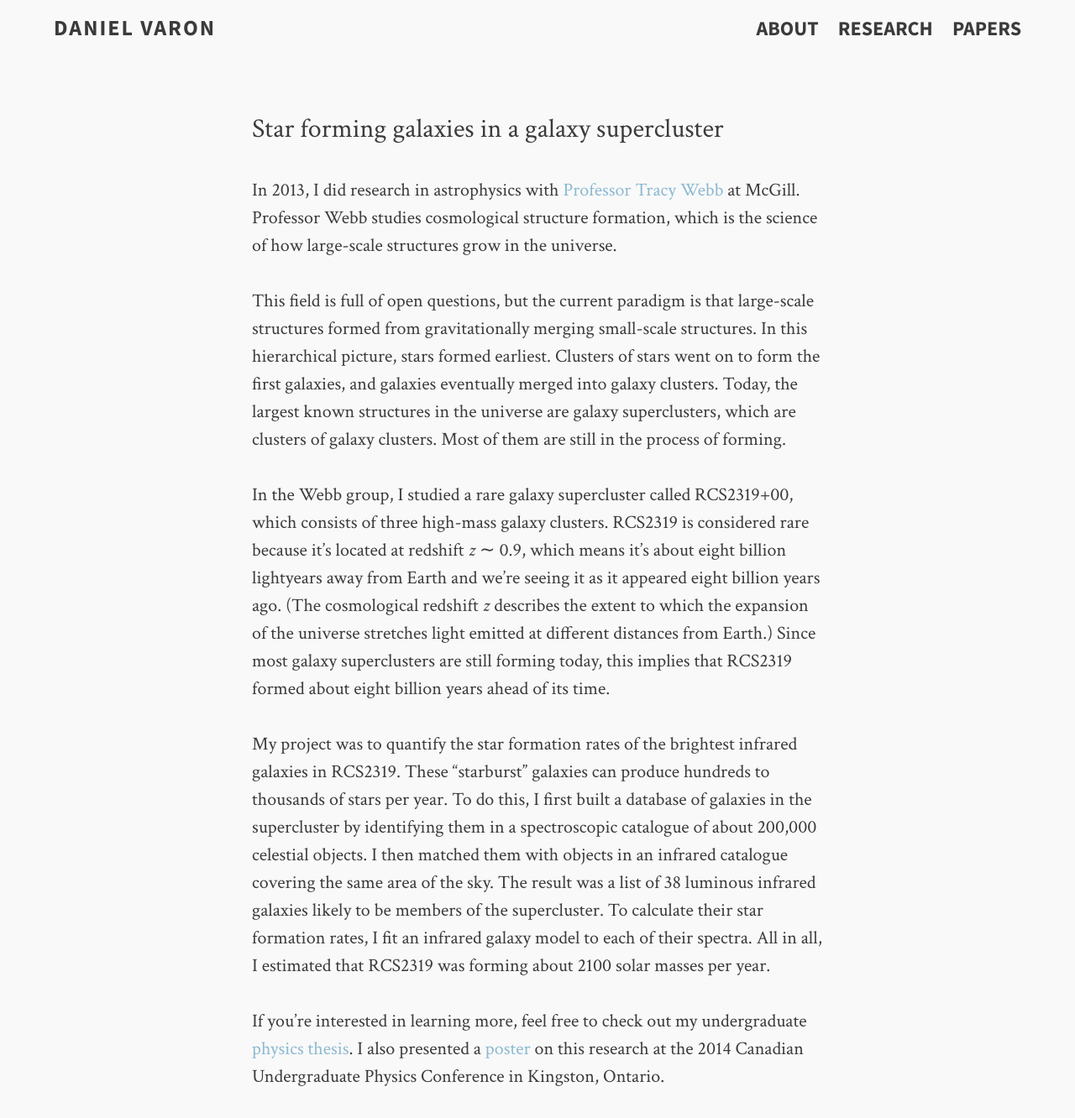
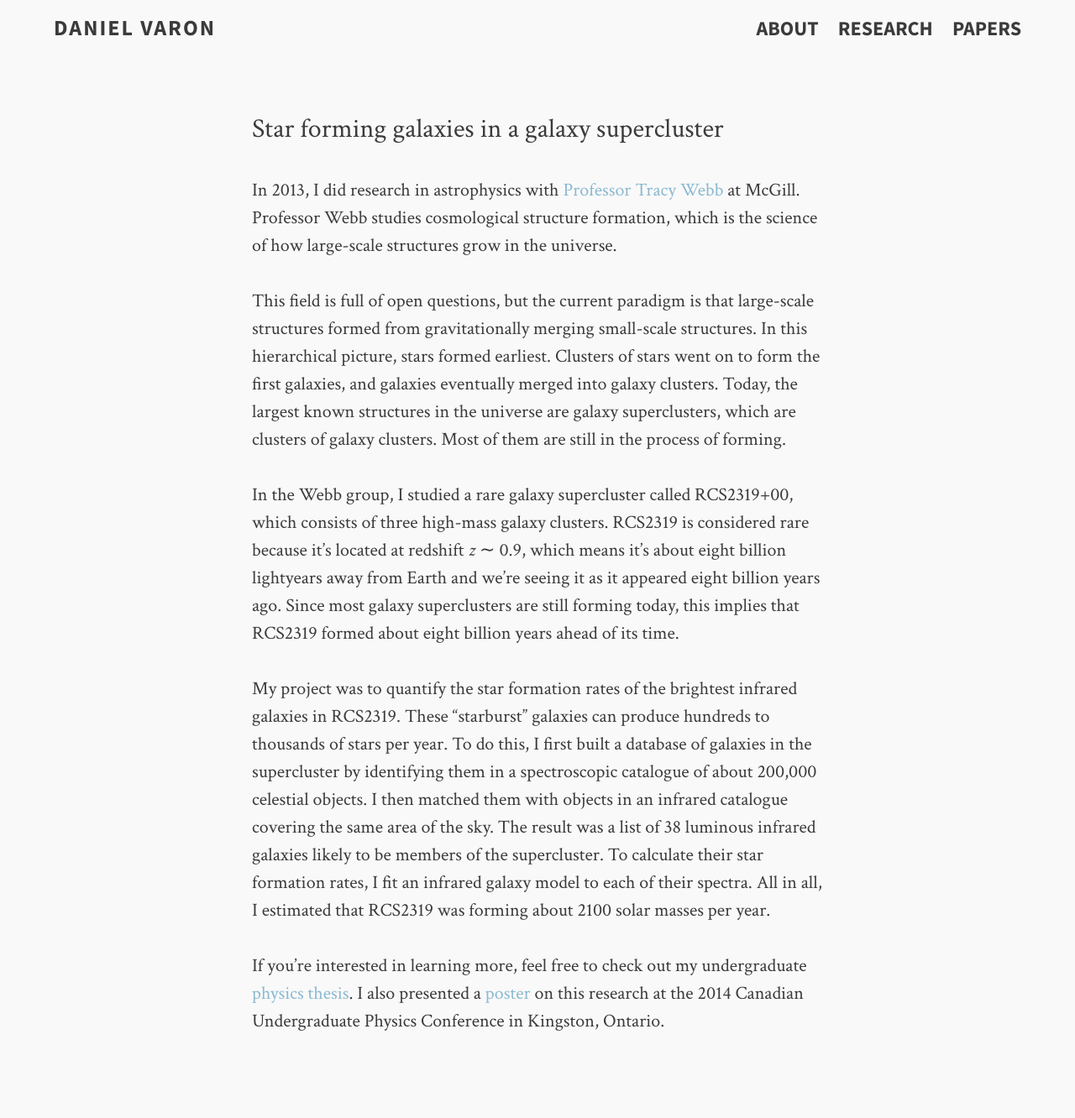
Before and after one commit to djvaron/djvaron.github.io, a Jekyll site: the page built from res_astro.md, in a window 1280 px wide. Shown: the whole page at 84% size. Built offline with Jekyll 4.4.1, drawn with Linux system fonts in a browser that asks for light colours; after the commit the page ends 1266 px from its top, so only the background shows below that.

Commit message:
update cv

```diff
--- a/res_astro.md
+++ b/res_astro.md
@@ -10,7 +10,7 @@
 
 This field is full of open questions, but the current paradigm is that large-scale structures formed from gravitationally merging small-scale structures. In this hierarchical picture, stars formed earliest. Clusters of stars went on to form the first galaxies, and galaxies eventually merged into galaxy clusters. Today, the largest known structures in the universe are galaxy superclusters, which are clusters of galaxy clusters. Most of them are still in the process of forming.
 
-In the Webb group, I studied a rare galaxy supercluster called RCS2319+00, which consists of three high-mass galaxy clusters. RCS2319 is considered rare because it's located at redshift *z* &sim; 0.9, which means it's about eight billion lightyears away from Earth and we're seeing it as it appeared eight billion years ago. (The cosmological redshift *z* describes the extent to which the expansion of the universe stretches light emitted at different distances from Earth.) Since most galaxy superclusters are still forming today, this implies that RCS2319 formed about eight billion years ahead of its time.
+In the Webb group, I studied a rare galaxy supercluster called RCS2319+00, which consists of three high-mass galaxy clusters. RCS2319 is considered rare because it's located at redshift *z* &sim; 0.9, which means it's about eight billion lightyears away from Earth and we're seeing it as it appeared eight billion years ago. Since most galaxy superclusters are still forming today, this implies that RCS2319 formed about eight billion years ahead of its time.
 
 My project was to quantify the star formation rates of the brightest infrared galaxies in RCS2319. These "starburst" galaxies can produce hundreds to thousands of stars per year. To do this, I first built a database of galaxies in the supercluster by identifying them in a spectroscopic catalogue of about 200,000 celestial objects. I then matched them with objects in an infrared catalogue covering the same area of the sky. The result was a list of 38 luminous infrared galaxies likely to be members of the supercluster. To calculate their star formation rates, I fit an infrared galaxy model to each of their spectra. All in all, I estimated that RCS2319 was forming about 2100 solar masses per year.
 
```
Also changed, not shown: 2 other files.
